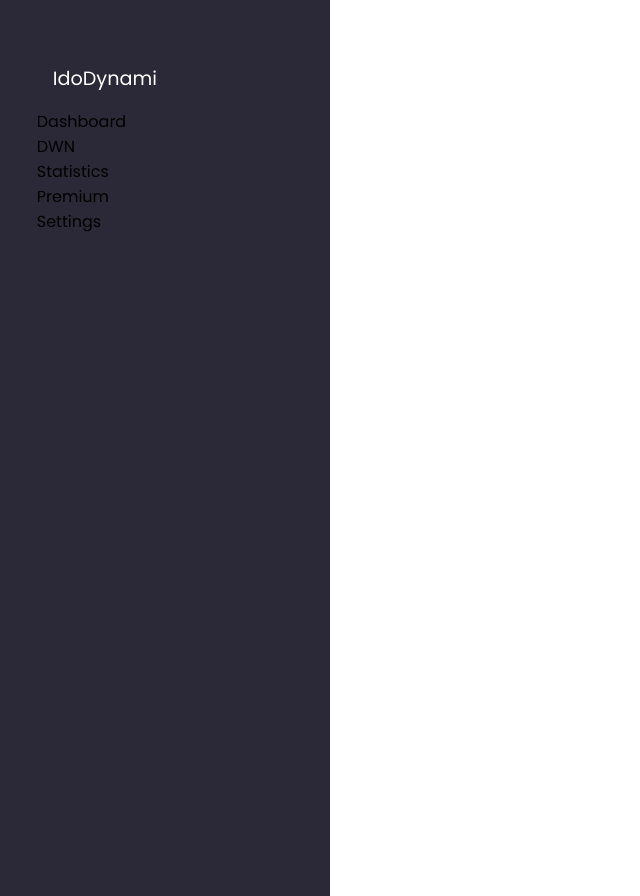
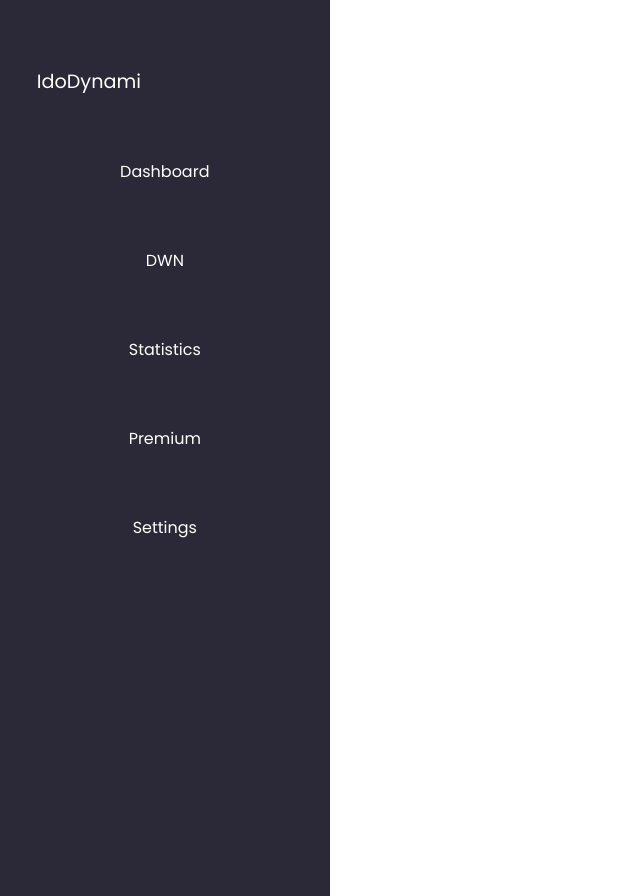
Before and after one commit to theonevo/IdioDynami, a plain HTML site: page web-frontend/signupandlogin-page/index.html in a window 1280 px wide. Shown: the whole page, without its empty margins (0-640 px from the left). Drawn offline with Linux system fonts and the light colour scheme.

Commit message:
hover effect

```diff
--- a/web-frontend/signupandlogin-page/style.css
+++ b/web-frontend/signupandlogin-page/style.css
@@ -52,7 +52,20 @@
     font-family: 'Times New Roman', Times, serif;
     font-size: larger;
     color: #ffff;
-    margin: 1rem;
-
+    margin: 1em auto 2em;
 
 }
+
+.content ul p{
+    color: #fff;
+    margin: 1em 0;
+    padding: 1.5em 0;
+    transition: background-color 0.3s ease;
+    border-radius: 8px; /* Add rounded corners */
+    text-align: center;
+}
+
+.content ul p:hover{
+    background-color: blue;
+    color: white;
+}
```
